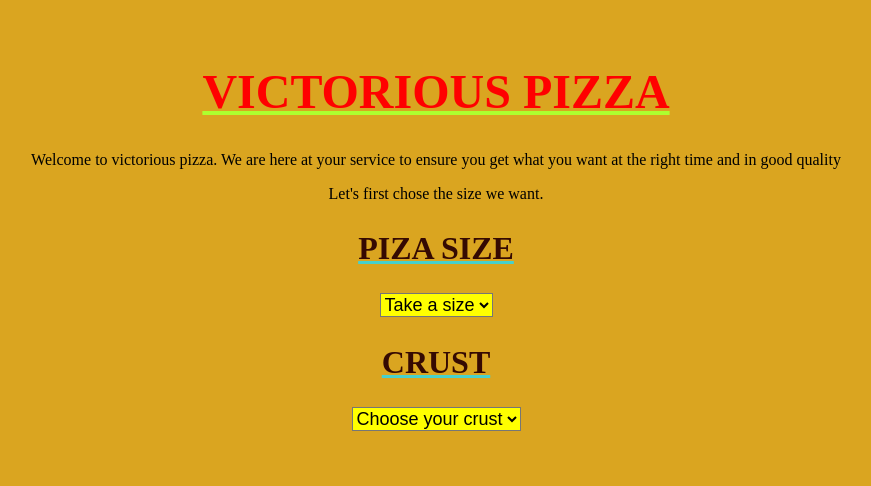
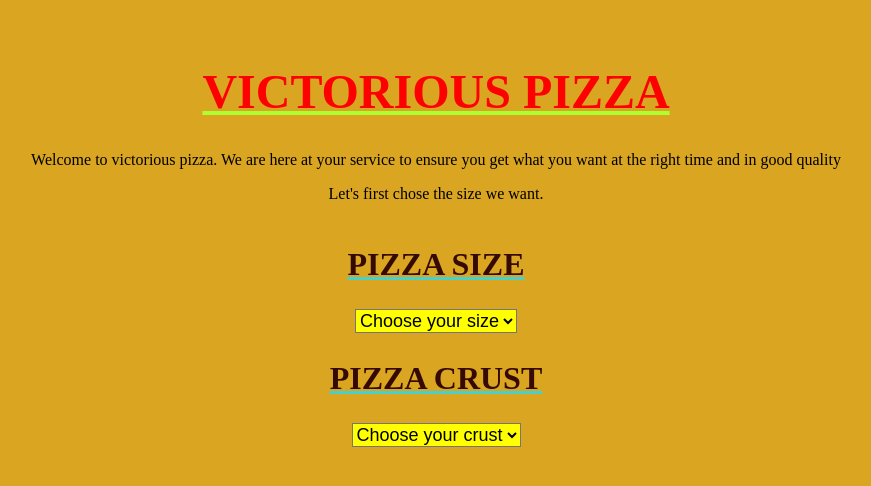
Before and after one commit to juma-359/Pizza, a plain HTML site: page index.html in a window 1280 px wide. Shown: the whole page, without its empty margins (200-1071 px from the left). Drawn offline with nearby package versions, Linux system fonts and the light colour scheme.

Commit message:
corrected errors in my homepage

```diff
--- a/index.html
+++ b/index.html
@@ -16,25 +16,26 @@
         <h1>Victorious pizza</h1>
         <p>Welcome to victorious pizza. We are here at your service to ensure you get what you want at the right time and in good quality</p>
         <p>Let's first chose the size we want.</p>
+        <div class="pitsa">
         <div class="choose">
-            <h2>Piza size</h2>
+            <h2>Pizza size</h2>
             <select name="size" id="size">
-            <option>Take a size</option>
+            <option>Choose your size</option>
             <option value="1">Small</option>
             <option value="2">Medium</option>
             <option value="3">Large</option>
             </select>
         </div>
         <div class="chose">
-            <h2>Crust</h2>
+            <h2>Pizza Crust</h2>
             <select name="crust" id="crust">
                 <option>Choose your crust</option>
                 <option value="1">Crispy</option>
                 <option value="2">Stuffed</option>
                 <option value="3">Gluten-free</option>
             </select>
-
         </div>
+    </div>
     </div>
 </body>
 </html>
```
